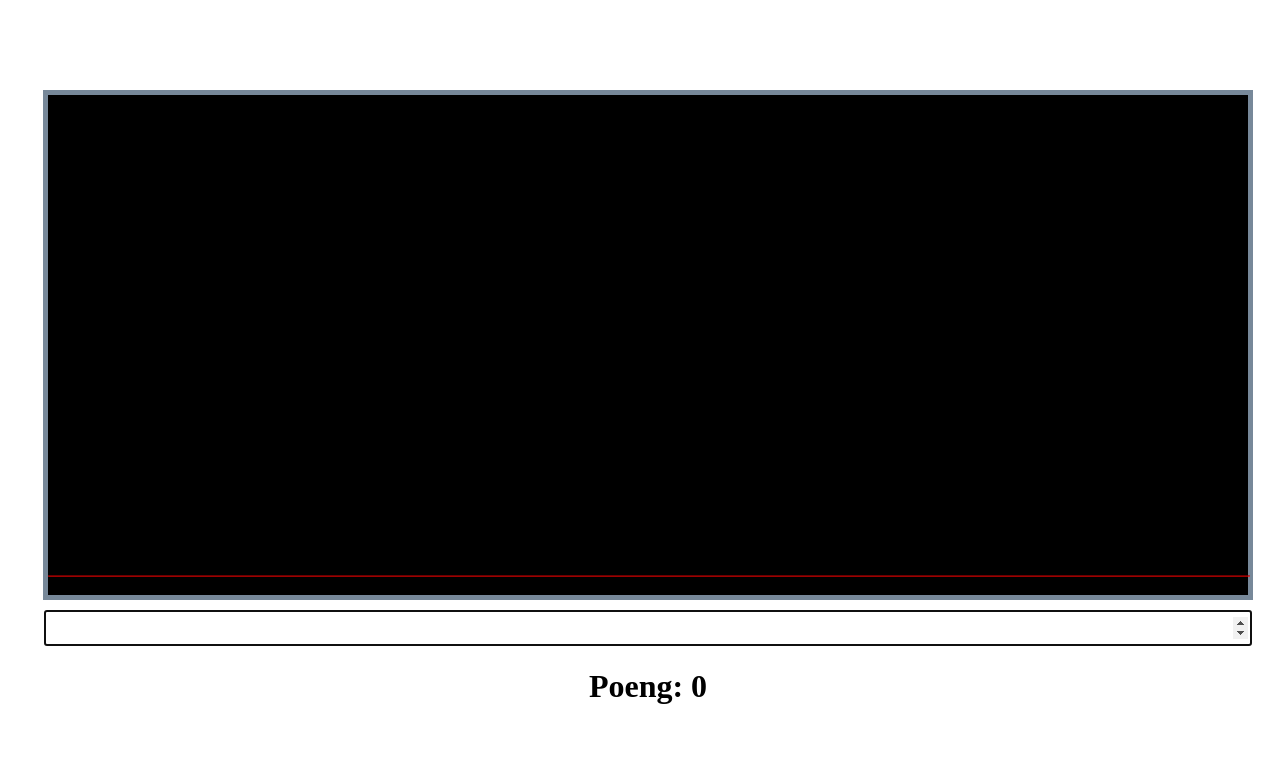
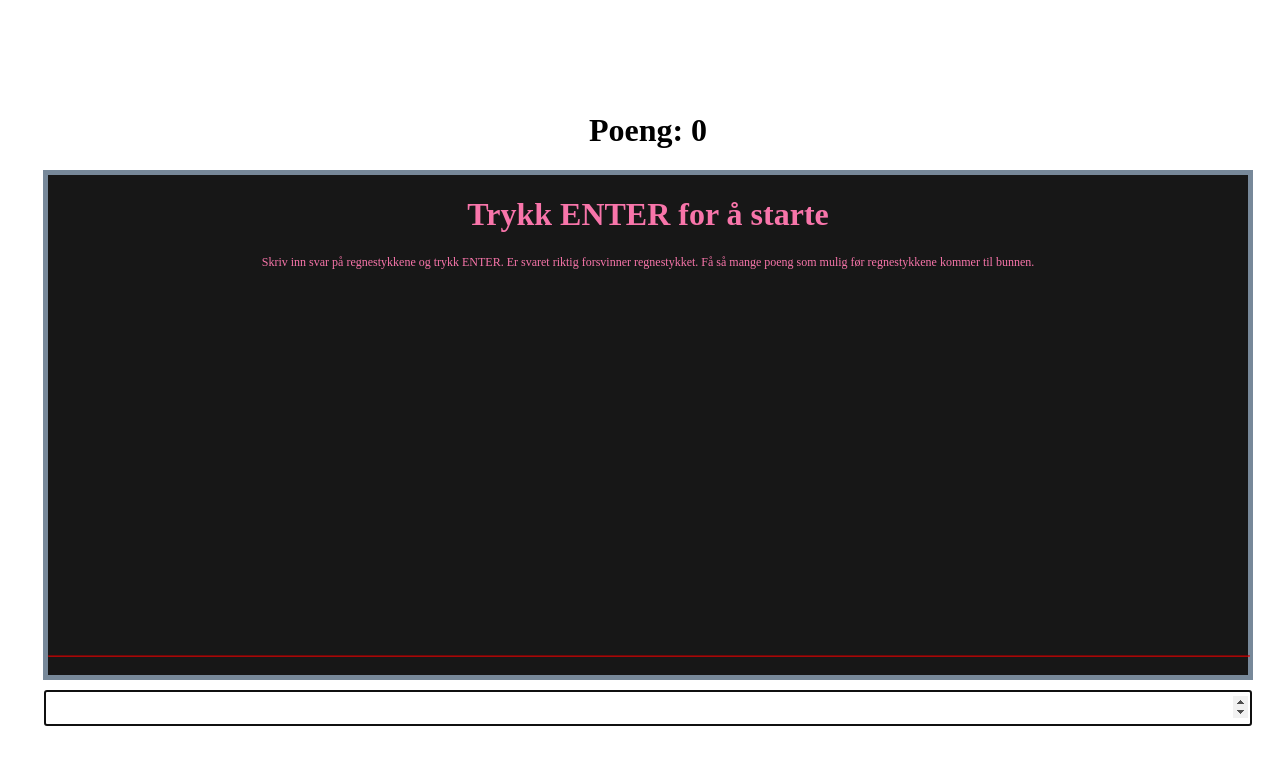
Before and after one commit to Frexz/matte-regn, a SvelteKit app: page / in a window 1280 px wide. Shown: the top 764 px of the page. Built offline with nearby package versions, Linux system fonts and the light colour scheme.

Commit message:
added user-friendliness

```diff
--- a/src/routes/+page.svelte
+++ b/src/routes/+page.svelte
@@ -14,13 +14,14 @@
     let answer
     let poeng = 0
     let gameStarted = false
+    let gameOver = false
     let speedIncrease = false
     let rateIncrease = false
     let problemInfo = {
-        0: {"operator": "+", "color": "red", "x": ADDITION_LANE},
-        1: {"operator": "-", "color": "green", "x": SUBTRACTION_LANE},
-        2: {"operator": "*", "color": "yellow", "x": MULTIPLICATION_LANE},
-        3: {"operator": "/", "color": "lightblue", "x": DIVISION_LANE},
+        0: {"operator": "+", "color": "#FF6969", "x": ADDITION_LANE},
+        1: {"operator": "-", "color": "#53BF9D", "x": SUBTRACTION_LANE},
+        2: {"operator": "*", "color": "#F7D060", "x": MULTIPLICATION_LANE},
+        3: {"operator": "/", "color": "#5272F2", "x": DIVISION_LANE},
     }
     let problems = []
 
@@ -68,7 +69,17 @@
         for (const problem of problems) {
             if (problem["y"] > HEIGHT - 50 + 3) {
                 clearInterval(interval)
-                gameStarted = false
+
+                setTimeout(() => {
+                    gameOver = true
+                    problems = []
+                }, 2000);
+
+                setTimeout(() => {
+                    gameOver = false
+                    gameStarted = false
+
+                }, 10000);
             }
         }
     }
@@ -132,14 +143,24 @@
 </script>
 
 <div class="content" style="--width: {WIDTH}px; --height: {HEIGHT}px;">
+    <h1>Poeng: {poeng}</h1>
     <div class="game-window">
+        {#if !gameStarted}
+            <h1 class="start-headline">Trykk ENTER for å starte</h1>
+            <p class="start-instructions">Skriv inn svar på regnestykkene og trykk ENTER. Er svaret riktig forsvinner regnestykket. Få så mange poeng som mulig før regnestykkene kommer til bunnen.</p>
+        {/if}
+        {#if gameOver}
+            <div class="game-over">
+                <h1 class="game-over-headline">Spillet er slutt</h1>
+                <p class="game-over-text">Du fikk {poeng} poeng</p>
+            </div>
+        {/if}
         {#each problems as problem}
             <p style="color: {problem["color"]}; left: {problem["x"]}px; top: {problem["y"]}px;">{problem["problem"]}</p>
         {/each}
         <hr>
     </div>
     <input class="game-input" type="number" autofocus on:keypress={(e) => handleKeypress(e)} bind:value={answer}>
-    <h1>Poeng: {poeng}</h1>
 </div>
 
 <style>
@@ -178,11 +199,43 @@
         width: var(--width);
     }
 
+    .game-over {
+        background-color: #F875AA;
+        border: 3px solid white;
+        border-radius: 10px;
+        height: 120px;
+        position: absolute;
+        left: 475px;
+        top: 175px;
+        width: 250px;
+    }
+
+    .game-over-headline {
+        text-align: center;
+    }
+
+    .game-over-text {
+        font-size: 20px;
+        width: 100%;
+    }
+
     .game-window {
-        background-color: black;
+        background-color: #171717;
         border: 5px solid lightslategrey;
         height: var(--height);
         position: relative;
         width: var(--width);
     }
+
+    .start-instructions {
+        color: #F875AA;
+        font-size: 12px;
+        width: var(--width)
+    }
+
+    .start-headline {
+        color: #F875AA;
+        text-align: center;
+        width: var(--width);
+    }
 </style>
```
